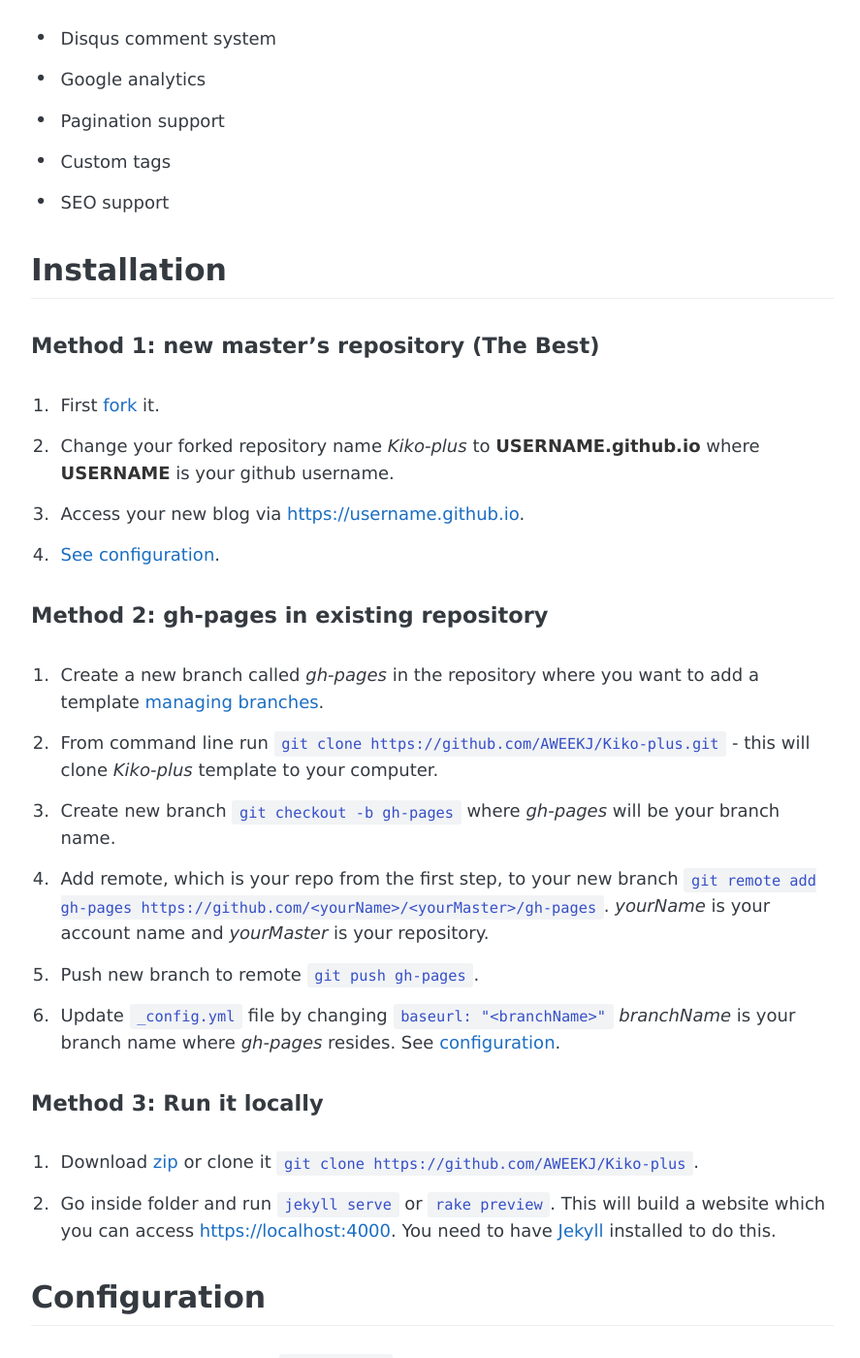
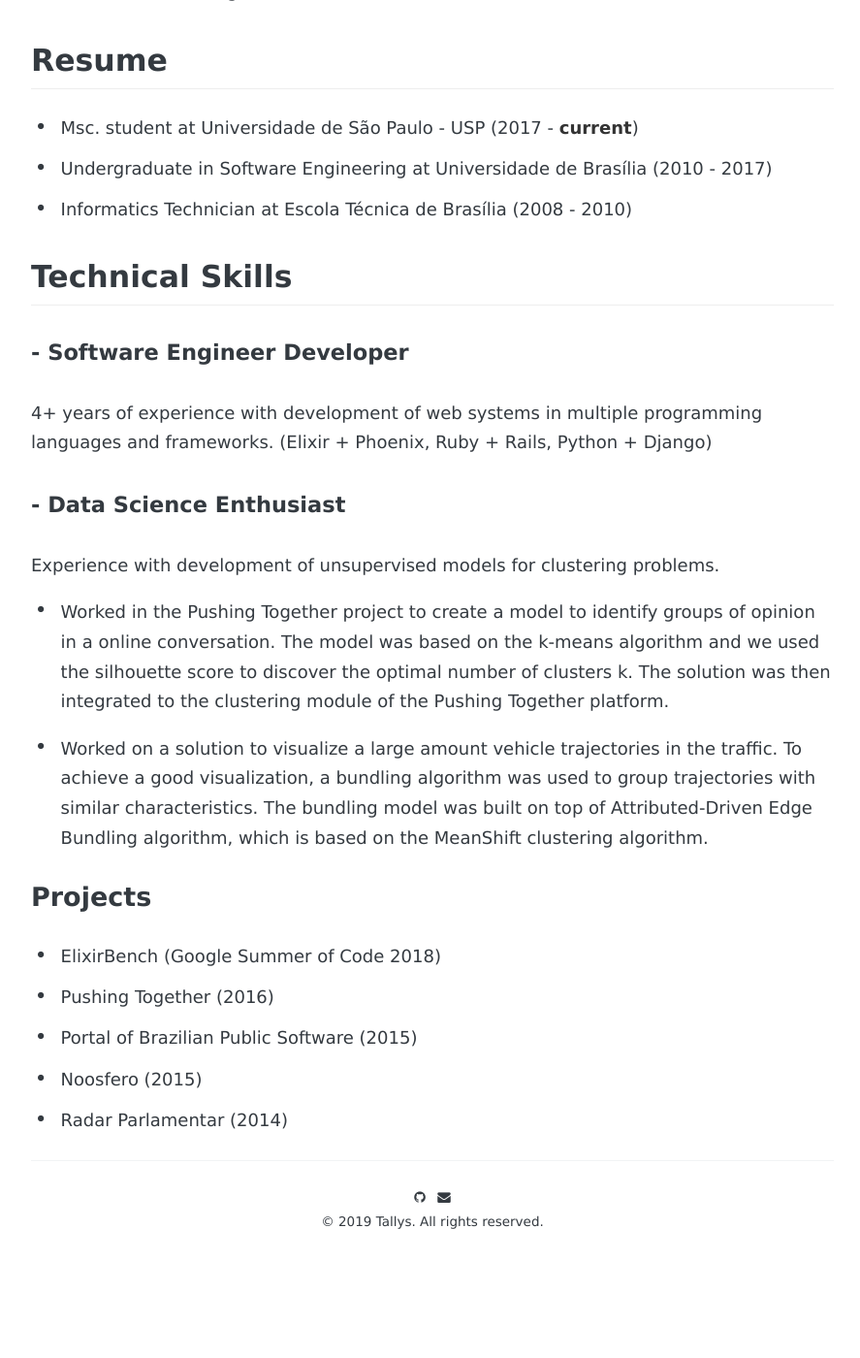
Before and after one commit to tallysmartins/tallysmartins.github.io, a Jekyll site: the page built from about.md, in a window 1280 px wide and 1400 px high, scrolled down 325 px. Shown: the whole window at 97% size, without its empty margins (194-1081 px from the left). Built offline with Jekyll 4.4.1, drawn with Linux system fonts in a browser that asks for light colours; some web fonts are replaced; after the commit the page ends 1686 px from its top, so only the background shows below that; some of the changed text lies outside the part shown.

````diff
--- a/_config.yml
+++ b/_config.yml
@@ -1,7 +1,3 @@
-# # # # # # # # # # # # #
-#   K i k o - p l u s   #
-# # # # # # # # # # # # #
-
 # Basic
 name:               "Tallys Martins"
 
@@ -35,8 +31,8 @@
 # id:               "kiko-plus"
 
 # URL
-url:                "https://tallysmartins.github.io" # the base hostname & protocol for your site
-# url:                "http://localhost:4000" # use this url when you develop
+# url:                "https://tallysmartins.github.io" # the base hostname & protocol for your site
+ url:                "http://localhost:4000" # use this url when you develop
 # baseurl:            "/" # the subpath of your site, e.g. /blog
 
 
--- a/about.md
+++ b/about.md
@@ -3,129 +3,45 @@
 permalink: /about/
 ---
 
-You can see live demo [here](https://aweekj.github.io/Kiko-plus). This theme is inspired by [Kiko](http://github.com/gfjaru/Kiko) theme.
+Born in June 9th of 1992 in the city of Patos de Minas - MG,  Tallys is a young
+dreamer that played some video game in his childhood and got interested in
+chips and programming ever since. He is also a humble, smiling and smart boy that
+make the proud of his sweet mother, Mss. Maria Angela.
 
-## Features
+## Resume
 
-- Disqus comment system
-- Google analytics
-- Pagination support
-- Custom tags
-- SEO support
+- Msc. student at Universidade de São Paulo - USP (2017 - **current**)
+- Undergraduate in Software Engineering at Universidade de Brasília (2010 - 2017)
+- Informatics Technician at Escola Técnica de Brasília (2008 - 2010)
 
+## Technical Skills
 
-## Installation
+#### - Software Engineer Developer
 
-#### Method 1: new master's repository (The Best)
+4+ years of experience with development of web
+systems in multiple programming languages and frameworks. (Elixir + Phoenix,
+Ruby + Rails, Python + Django)
 
-1. First [fork](https://github.com/AWEEKJ/Kiko-plus/fork) it.
-2. Change your forked repository name _Kiko-plus_ to __USERNAME.github.io__ where __USERNAME__ is your github username.
-3. Access your new blog via [https://username.github.io](https://username.github.io).
-4. [See configuration](#configuration).
+#### - Data Science Enthusiast
 
-#### Method 2: gh-pages in existing repository
+Experience with development of unsupervised models for clustering problems.
 
-1. Create a new branch called _gh-pages_ in the repository where you want to add a template [managing branches](https://help.github.com/articles/creating-and-deleting-branches-within-your-repository/).
-2. From command line run `git clone https://github.com/AWEEKJ/Kiko-plus.git` - this will clone _Kiko-plus_ template to your computer.
-3. Create new branch `git checkout -b gh-pages` where _gh-pages_ will be your branch name.
-4. Add remote, which is your repo from the first step, to your new branch `git remote add gh-pages https://github.com/<yourName>/<yourMaster>/gh-pages`. _yourName_ is your account name and _yourMaster_ is your repository.
-5. Push new branch to remote `git push gh-pages`.
-6. Update `_config.yml` file by changing `baseurl: "<branchName>"` _branchName_ is your branch name where _gh-pages_ resides. See [configuration](#configuration).
+- Worked in the Pushing Together project to create a model to identify groups of
+opinion in a online conversation. The model was based on the k-means
+algorithm and we used the silhouette score to discover the optimal number of
+clusters k. The solution was then integrated to the clustering
+module of the Pushing Together platform.
 
-#### Method 3: Run it locally
+- Worked on a solution to visualize a large amount vehicle trajectories in the
+traffic. To achieve a good visualization, a bundling algorithm was used to
+group trajectories with similar characteristics. The bundling model was built
+on top of Attributed-Driven Edge Bundling algorithm, which is based on the
+MeanShift clustering algorithm.
 
-1. Download [zip](https://github.com/AWEEKJ/Kiko-plus/archive/master.zip) or clone it `git clone https://github.com/AWEEKJ/Kiko-plus`.
-2. Go inside folder and run `jekyll serve` or `rake preview`. This will build a website which you can access [https://localhost:4000](https://localhost:4000). You need to have [Jekyll](https://jekyllrb.com/docs/installation/) installed to do this.
+### Projects
 
-
-## Configuration
-
-All configuration is done via `_config.yml` file which you will find in your main repo folder. Change this `<something>` to yours.
-
-### Basic
-
-- Config your blog name.
-
-```yml
-name: <blog-name>
-```
-
-- These configuration in `author:` is for links to icons in footer. If you want to add more link icons, modify `_includes/footer.html` file.
-
-```yml
-author:
-  facebook:         your-id
-  twitter:          your-id
-  github:           your-id
-  linkedin:         your-id
-  medium:           your-id
-  tumblr:           your-id
-  email:            your-id@your-email.com
-```
-
-- Change copyright year and name in footer.
-
-```yml
-copyright:
-  year:             2017
-  name:             Kiko
-```
-
-### Google analytics
-
-- Change this to your Google Analytic ID.
-
-```yml
-google-analytics:
-  id:               "your-id"
-```
-
-### Disqus
-
-- Change this to your Disqus short name.
-
-```yml
-disqus:
-  id:               "your-id"
-```
-
-### URL
-
-- Config your domain.
-
-```yml
-url: "https://<your-name>.github.io"
-```
-
-- **NOTE** When if running locally, change url to
-
-```yml
-url: "https://localhost:4000"
-```
-
-- Change this to your branch name where _gh-pages_ resides.
-- **NOTE** apply only if you used __Method 2__ for installation.
-
-```yml
-baseurl: "/<branch-name>"
-```
-
-## Rakefile Usage
-
-```bash
-# Create new post
-$ rake post title="A Title" [date="2015-08-16"] [tags="[tag1, tag2]"]
-
-# Create new draft post
-$ rake draft title="A Title" [date="2015-08-16"] [tags="[tag1, tag2]"]
-
-# Install Jekyll Plugins. Do before running in local.
-$ rake geminstall
-
-# Run in Local
-$ rake preview
-```
-
-## License
-
-This theme is released under MIT License.
+- ElixirBench (Google Summer of Code 2018)
+- Pushing Together (2016)
+- Portal of Brazilian Public Software (2015)
+- Noosfero (2015)
+- Radar Parlamentar (2014)
````
Also changed, not shown: _posts/2012-05-22-readability-post.md (+1 -1 lines), _posts/2013-08-12-sample-link-post.md (+1 -1 lines), _posts/2013-08-16-code-highlighting-post.md (+1 -1 lines), _posts/2016-08-15-style-test.md (+1 -1 lines), _posts/2019-02-20-hello-world.md (added, +37 -0 lines).
